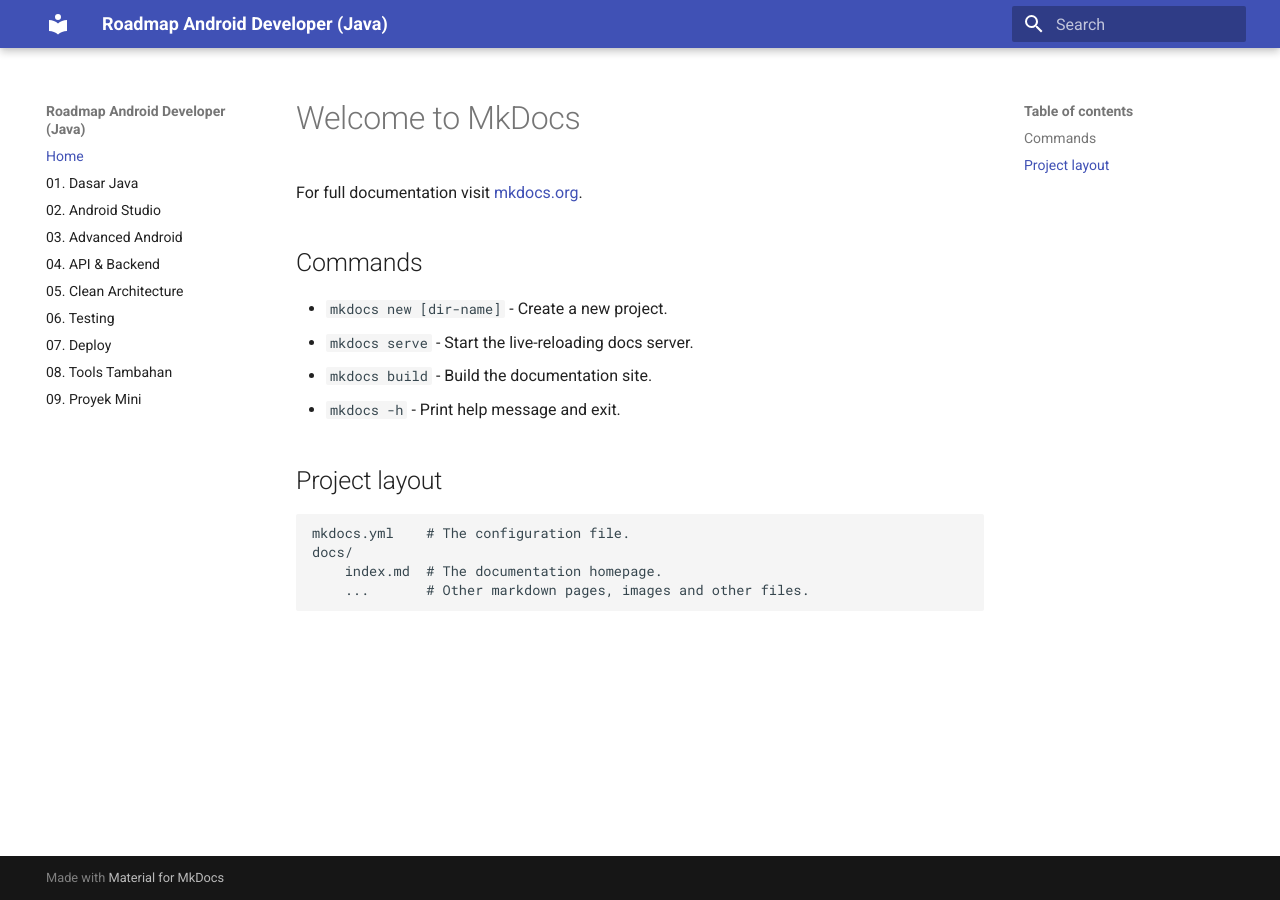
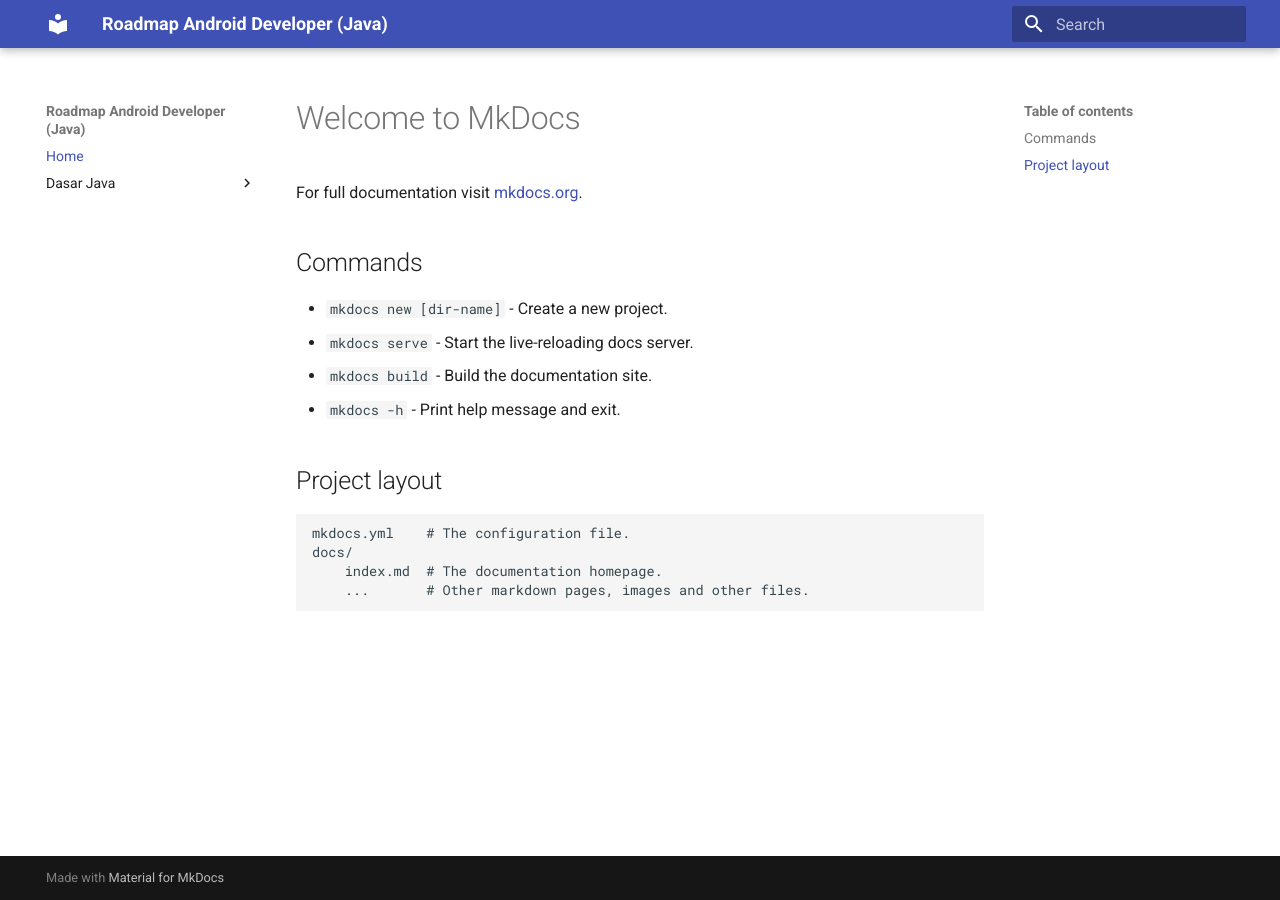
Before and after one commit to Delta-Code26/dokumentasi-android-studio-java, an MkDocs documentation site: the page built from docs/index.md, in a window 1280 px wide. Built offline with MkDocs 1.6.1 and Material for MkDocs 9.7.7, drawn with Linux system fonts in a browser that asks for light colours.

Commit message:
memperbaiki struktur materi Dasar Java

```diff
--- a/mkdocs.yml
+++ b/mkdocs.yml
@@ -2,14 +2,32 @@ site_name: Roadmap Android Developer (Java)
 theme:
   name: material
 
+markdown_extensions:
+  - attr_list
+  - pymdownx.emoji:
+      emoji_index: !!python/name:material.extensions.emoji.twemoji
+      emoji_generator: !!python/name:material.extensions.emoji.to_svg
+
+
 nav:
   - Home: index.md
-  - 01. Dasar Java: 01-Dasar-Java/index.md
-  - 02. Android Studio: 02-Android-Studio/index.md
-  - 03. Advanced Android: 03-Advanced-Android/index.md
-  - 04. API & Backend: 04-API/index.md
-  - 05. Clean Architecture: 05-Architecture/index.md
-  - 06. Testing: 06-Testing/index.md
-  - 07. Deploy: 07-Deploy/index.md
-  - 08. Tools Tambahan: 08-Tools/index.md
-  - 09. Proyek Mini: 09-Project/index.md
+  - Dasar Java:
+    - Sintaks Dasar Java: 01-sintaks-dasar-java.md
+    - Operator: 02-operator.md
+    - Tipe Data: 02-tipe-data.md
+    - Variabel: 02-variabel.md
+    - If-Else: 03-if-else.md
+    - Looping: 03-looping.md
+    - Switch-Case: 03-switch-case.md
+    - Functions: 04-functions.md
+    - Method: 04-method.md
+    - Class: 05-class.md
+    - Object: 05-object.md
+    - Abstraction: 06-abstraction-oop.md
+    - Encapsulation: 06-encapsulation.md
+    - Inheritance: 06-inheritance.md
+    - Polymorphism: 06-polymorphism.md
+    - Exception Handling: 07-exception-handling.md
+    - Collection Framework: 08-collection-framework.md
+    - Threading dan Concurrency dalam Java: 09-threading-dan-concurrency-dalam-java.md
+    - Tools Bantu: 09-tools-bantu.md
```
